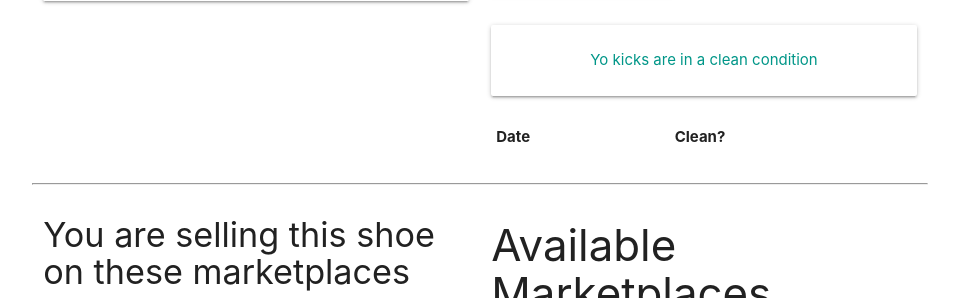
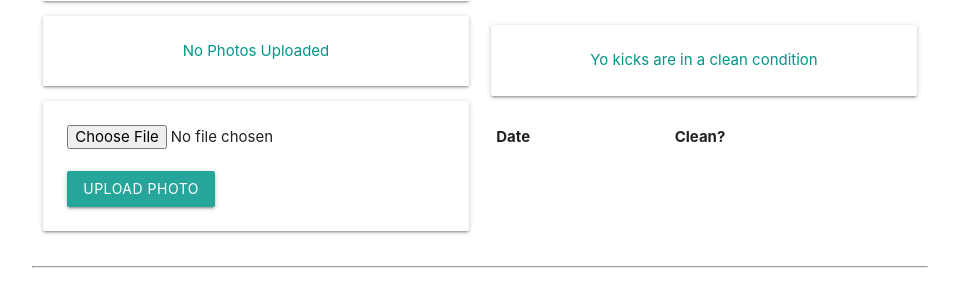
Before and after one commit to sntruong12/shoecollector, a Django app: template main_app/templates/shoes/detail.html in a window 1280 px wide. Shown: the part 431-729 px from the top of the page, without its empty margins (160-1119 px from the left). Run offline with Django 3.2, Linux system fonts and the light colour scheme; the template is opened without the code that fills it: values that come from a table or form of the project are taken from there, others are empty; parts of the project's set-up code (start-up, migrations or seed data) failed here and were passed over.

Commit message:
add function for adding photos

```diff
--- a/main_app/admin.py
+++ b/main_app/admin.py
@@ -1,6 +1,7 @@
 from django.contrib import admin
-from .models import Shoe, Cleaning, Marketplace
+from .models import Shoe, Cleaning, Marketplace, Photo
 # Register your models here.
 admin.site.register(Shoe)
 admin.site.register(Cleaning)
 admin.site.register(Marketplace)
+admin.site.register(Photo)
--- a/main_app/templates/shoes/detail.html
+++ b/main_app/templates/shoes/detail.html
@@ -20,6 +20,18 @@
         <a href="{% url 'shoes_delete' shoe.id %}">Delete</a>
       </div>
     </div>
+    <!-- Insert photo markup below this comment -->
+    {% for photo in shoe.photo_set.all %}
+      <img class="responsive-img card-panel" src="{{photo.url}}">
+    {% empty %}
+      <div class="card-panel teal-text center-align">No Photos Uploaded</div>
+    {% endfor %}
+    <form action="{% url 'add_photo' shoe.id %}" enctype="multipart/form-data" method="POST" class="card-panel">
+      {% csrf_token %}
+      <input type="file" name="photo-file">
+      <br><br>
+      <input type="submit" class="btn" value="Upload Photo">
+    </form>
   </div>
   <!-- Column 2 -->
   <div class="col s6">
```
Also changed, not shown: main_app/views.py (+25 -1 lines).
